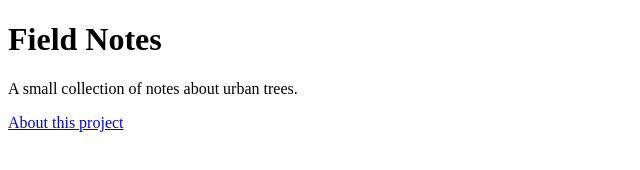
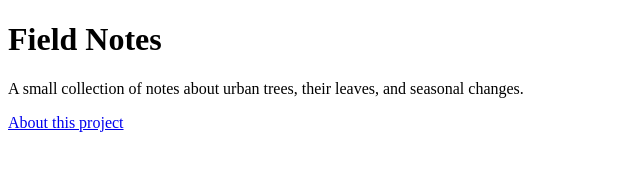
Before and after one commit to Harry-2005/software-design-practices-sga, a plain HTML site: page index.html in a window 1280 px wide. Shown: the whole page, without its empty margins (0-640 px from the left). Drawn offline with Linux system fonts and the light colour scheme.

Commit message:
"Expand the home page introduction"

```diff
--- a/index.html
+++ b/index.html
@@ -8,7 +8,7 @@
 <body>
   <main>
     <h1>Field Notes</h1>
-    <p>A small collection of notes about urban trees.</p>
+    <p>A small collection of notes about urban trees, their leaves, and seasonal changes.</p>
     <p><a href="about.html">About this project</a></p>
   </main>
 </body>
```
